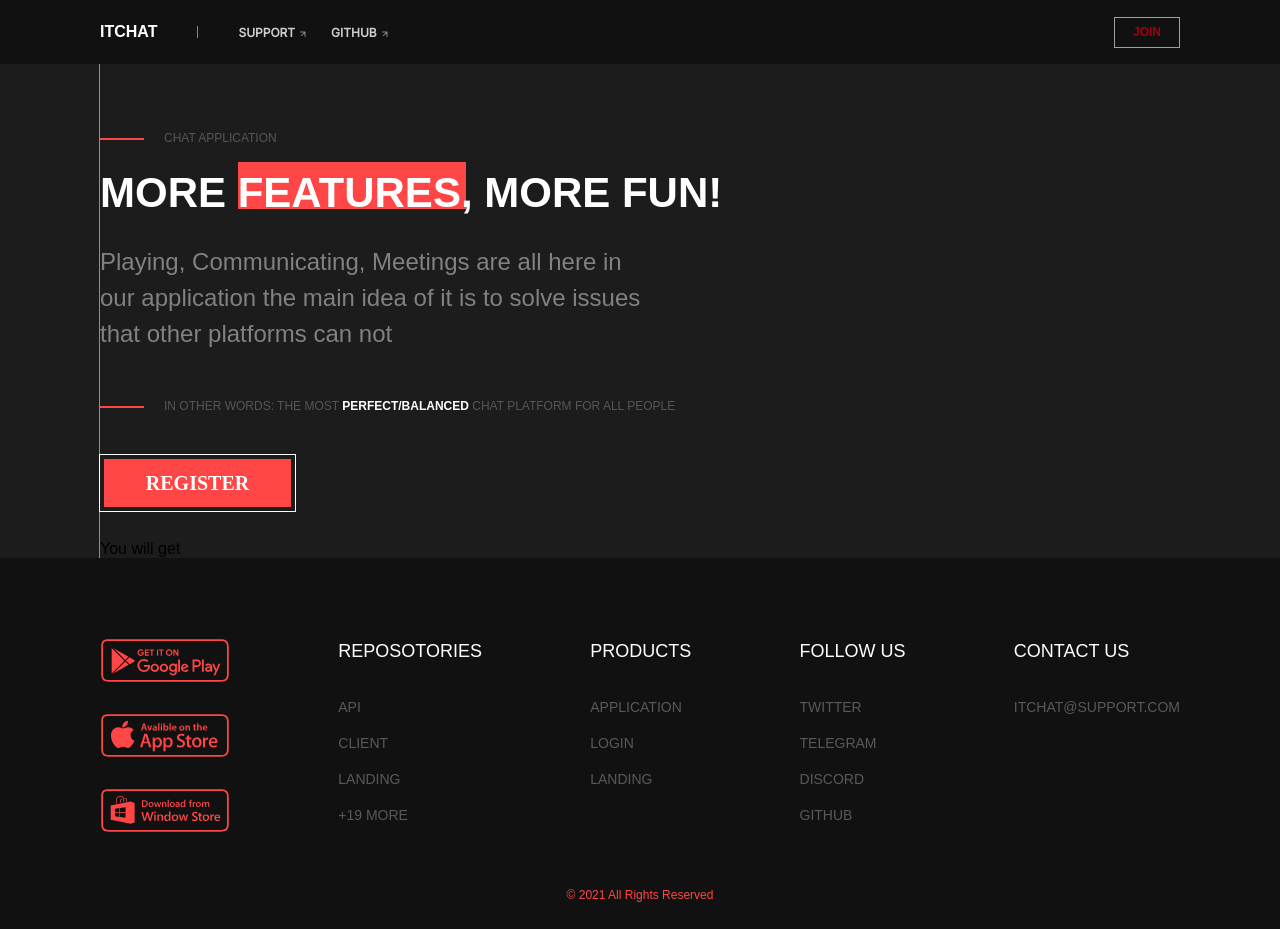
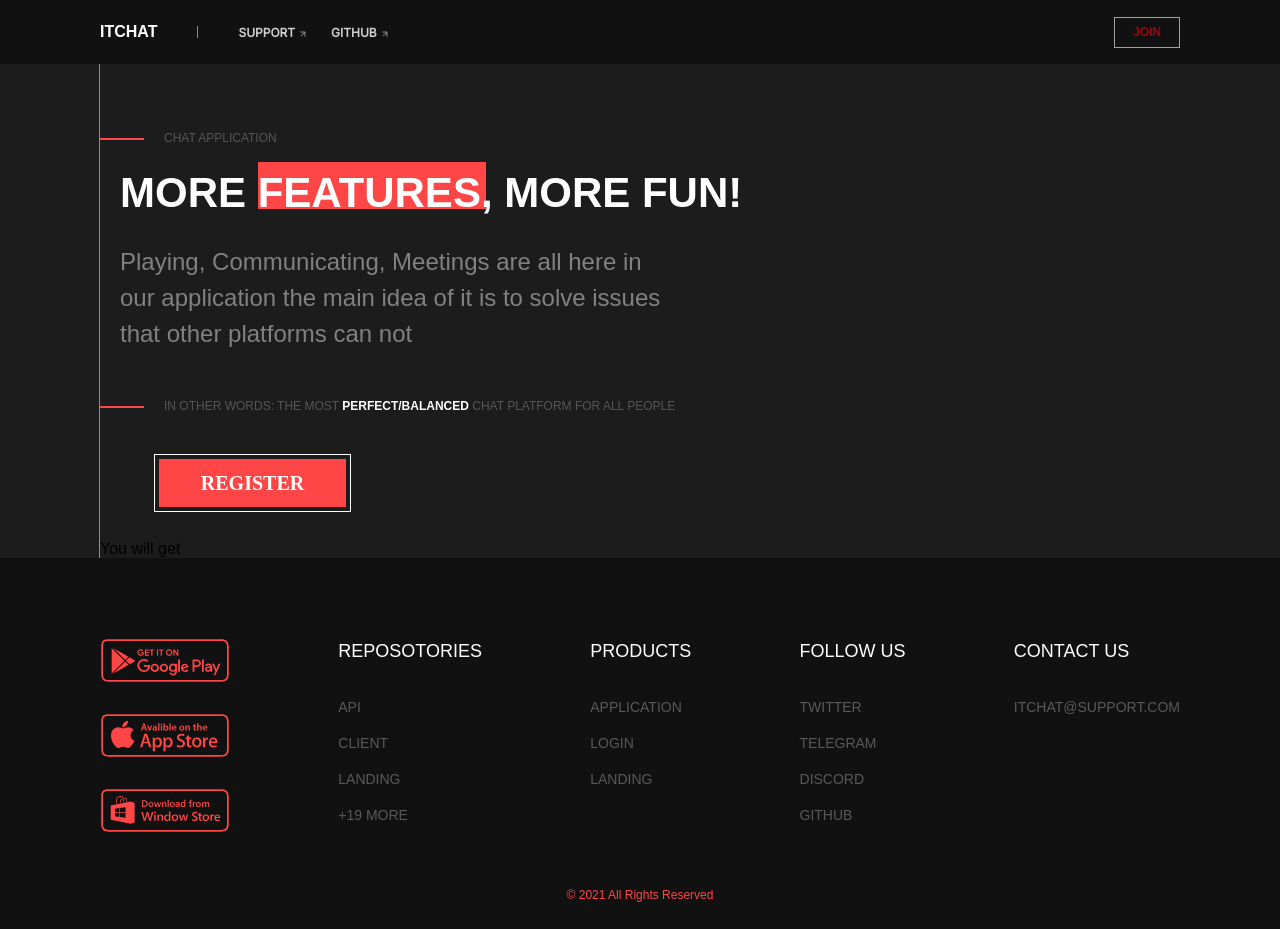
Before and after one commit to zaunchat/landing, a Next.js app: page / in a window 1280 px wide. Built offline with nearby package versions, Linux system fonts and the light colour scheme; a web font is replaced by a local one.

Commit message:
fix(landing/hero): add left margin to main components

```diff
--- a/src/styles/components/landing/Hero.module.scss
+++ b/src/styles/components/landing/Hero.module.scss
@@ -31,6 +31,7 @@ $label-m: 20px;
     }
   }
   & > .title {
+    margin-left: 20px;
     margin-top: 15px;
     font-weight: 700;
     font-size: 42px;
@@ -49,6 +50,7 @@ $label-m: 20px;
     }
   }
   & > .description {
+    margin-left: 20px;
     margin-top: 20px;
     width: 562px;
     font-weight: 400;
@@ -58,6 +60,7 @@ $label-m: 20px;
   }
   & > button {
     font-family: 'Oswald';
+    margin-left: 55px;
     margin-top: 40px;
     border: calc((9 / 2) * 1px) solid #1c1c1c;
     outline: 1px solid #fff;
```
